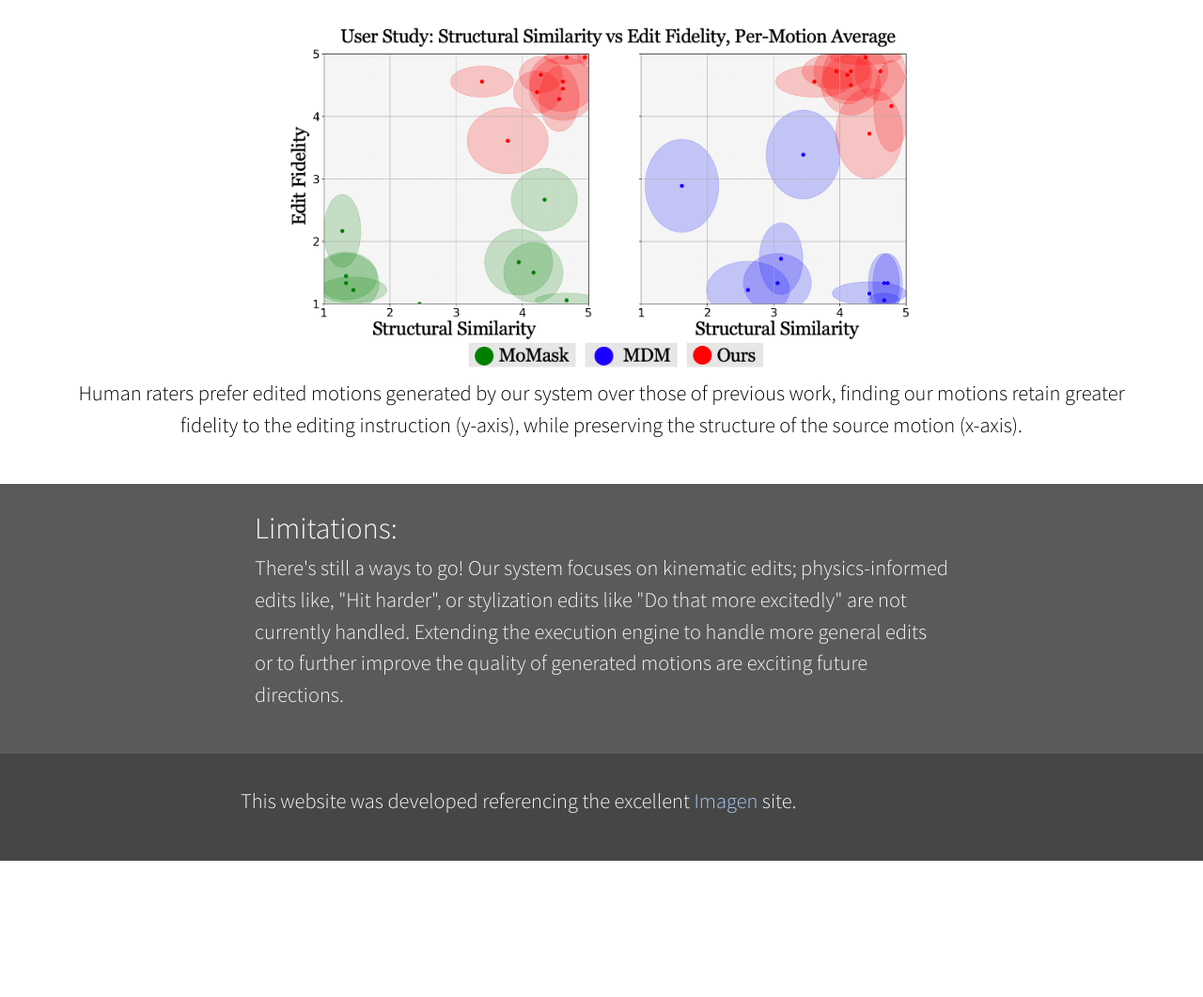
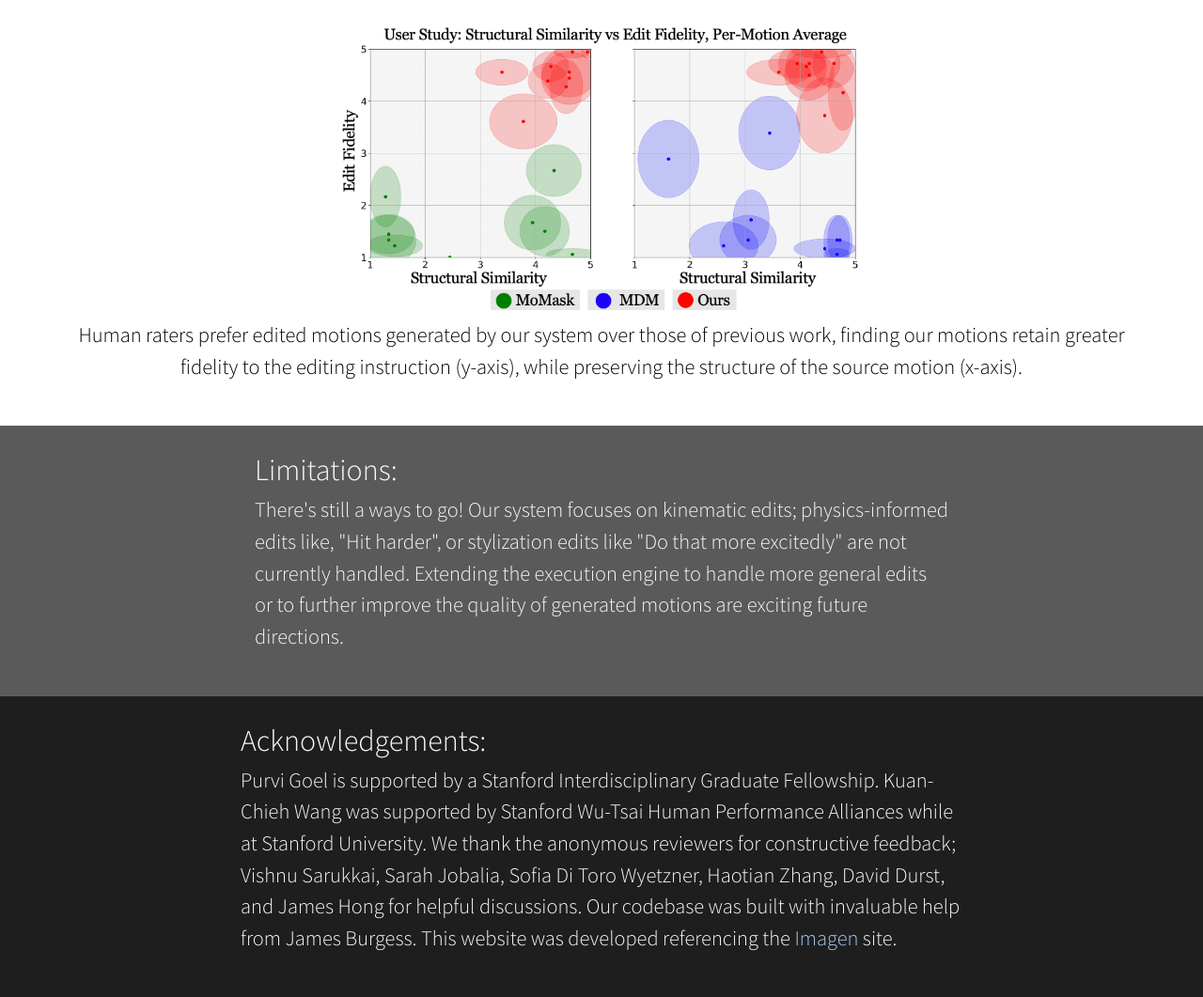
Before and after one commit to purvigoel/iterative-motion-editing, a plain HTML site: page index.html in a window 1280 px wide. Shown: the part 3414-4475 px from the top of the page at 94% size. Before the commit the page ends 4330 px from the top, so only its background shows below. Drawn offline with nearby package versions, Linux system fonts and the light colour scheme; some packages are replaced by stand-ins of ours; a script that the page names is missing.

Commit message:
apr29.out

```diff
--- a/index.html
+++ b/index.html
@@ -361,7 +361,7 @@
 
     <div style="background-color: rgb(255, 255, 255);">
         <div class="container my-text-dark" style="padding: 30px 0px; text-align:center;">
-            <img src="./assets/images/user_study.png" class="img-fluid" alt="Responsive image" style="width:60%">
+            <img src="./assets/images/user_study.png" class="img-fluid" alt="Responsive image" style="width:50%">
             <p>Human raters prefer edited motions generated by our system over those of previous work, finding our motions retain greater fidelity to the editing instruction (y-axis), while preserving the structure of the source motion (x-axis).</p>
         </div>
     </div>
@@ -377,11 +377,13 @@
         </div>
     </div>
 
-    <div style="background-color: rgb(70, 70, 70);">
+
+    <div style="background-color: rgb(30, 30, 30);">
         <div class="container text-light" style="max-width: 768px; padding: 30px 0px;">
             <div class="row">
                 <div class="col-md-12">
-                    <p>This website was developed referencing the excellent <a href="https://imagen.research.google/">Imagen</a> site.</p>
+                    <h2>Acknowledgements:</h2>
+                    <p>Purvi Goel is supported by a Stanford Interdisciplinary Graduate Fellowship. Kuan-Chieh Wang was supported by Stanford Wu-Tsai Human Performance Alliances while at Stanford University. We thank the anonymous reviewers for constructive feedback; Vishnu Sarukkai, Sarah Jobalia, Sofia Di Toro Wyetzner, Haotian Zhang, David Durst, and James Hong for helpful discussions. Our codebase was built with invaluable help from James Burgess. This website was developed referencing the <a href="https://imagen.research.google/">Imagen</a> site.</p>
                 </div>
             </div>
         </div>
```
